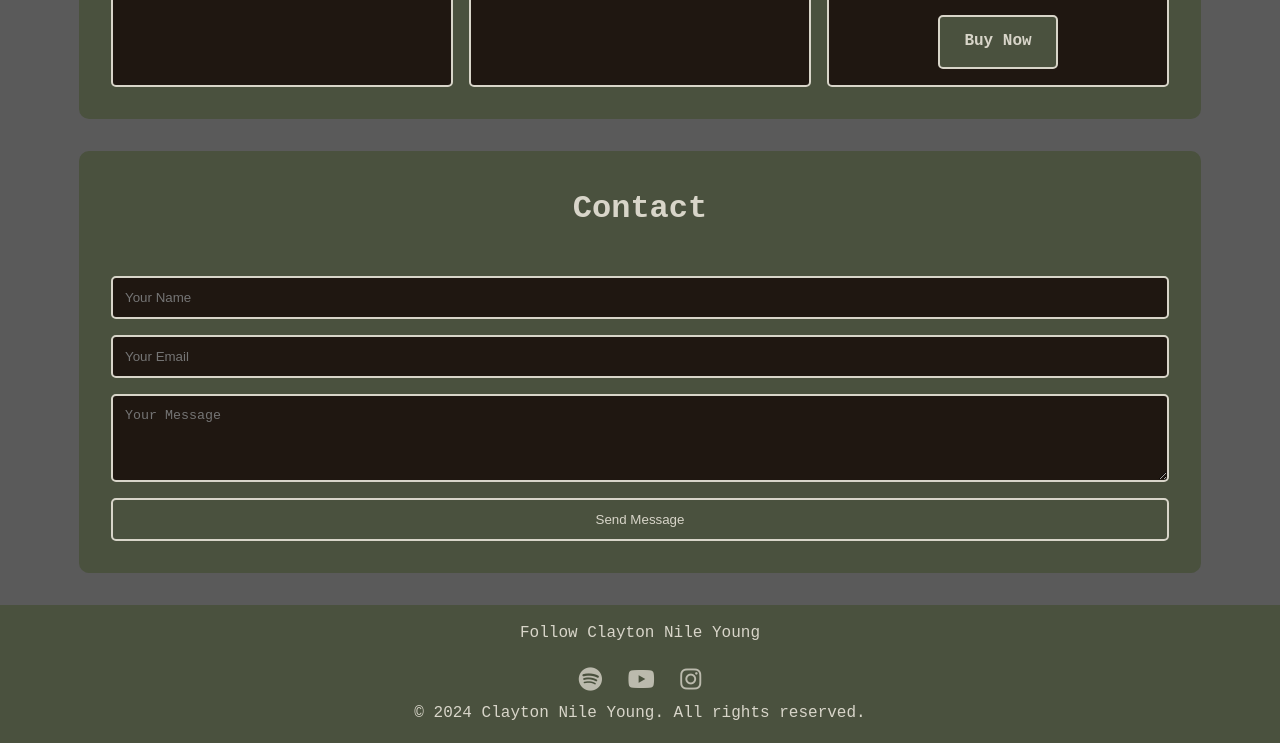
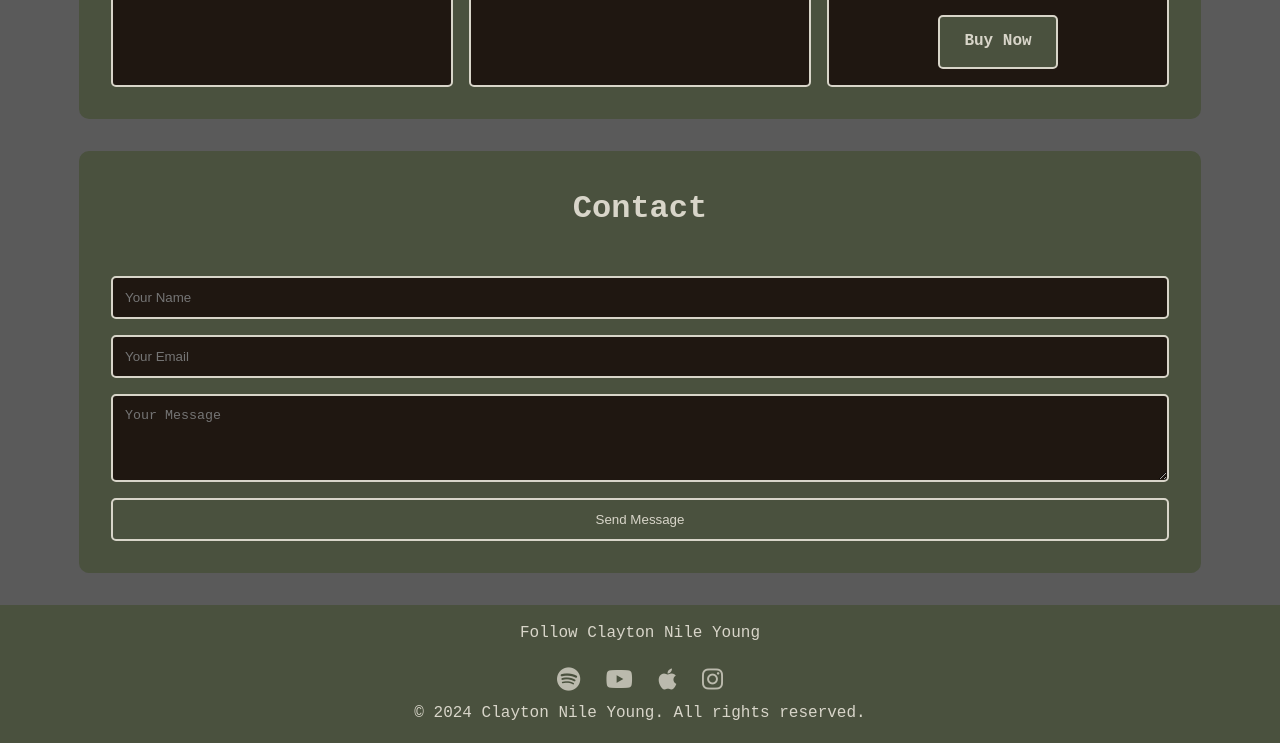
Before and after one commit to iamdevinhill/clay_website, a plain HTML site: page index.html in a window 1280 px wide. Shown: the part 2477-3220 px from the top of the page. Drawn offline with Linux system fonts and the light colour scheme.

Commit message:
apple music

```diff
--- a/index.html
+++ b/index.html
@@ -543,6 +543,7 @@
         <div class="social-icons">
             <a href="https://open.spotify.com/artist/1Pjj9uWZiJXloNcHIJzsNm?si=tDOeldKRTxWTcAvv71Arqg" aria-label="Spotify"><i class="fab fa-spotify"></i></a>
             <a href="https://www.youtube.com/@ClaytonNileYoung" aria-label="YouTube"><i class="fab fa-youtube"></i></a>
+            <a href="https://music.apple.com/us/artist/clayton-nile-young/1700790397" aria-label="Apple Music"><i class="fab fa-apple"></i></a>
             <a href="https://www.instagram.com/claytonnileyoung/?hl=en" aria-label="Instagram"><i class="fab fa-instagram"></i></a>
         </div>
         <p>&copy; 2024 Clayton Nile Young. All rights reserved.</p>
```
